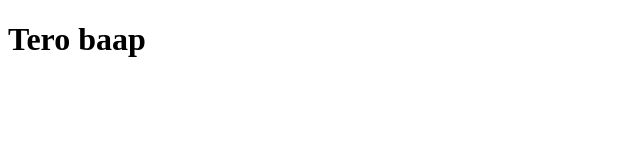
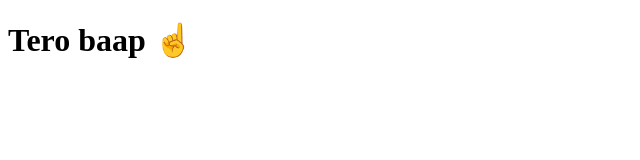
Before and after one commit to monu787898/12, a plain HTML site: page q1.html in a window 1280 px wide. Shown: the full height of the page, 0-640 px from the left. Drawn offline with Linux system fonts and the light colour scheme.

Commit message:
Update q1.html

```diff
--- a/q1.html
+++ b/q1.html
@@ -6,5 +6,6 @@
   <title>Document</title>
 </head>
 <body>
-  <h1> Tero baap </h1>
+  <h1> Tero baap
+<span>&#9757;</span> </h1>
 </html>
```
